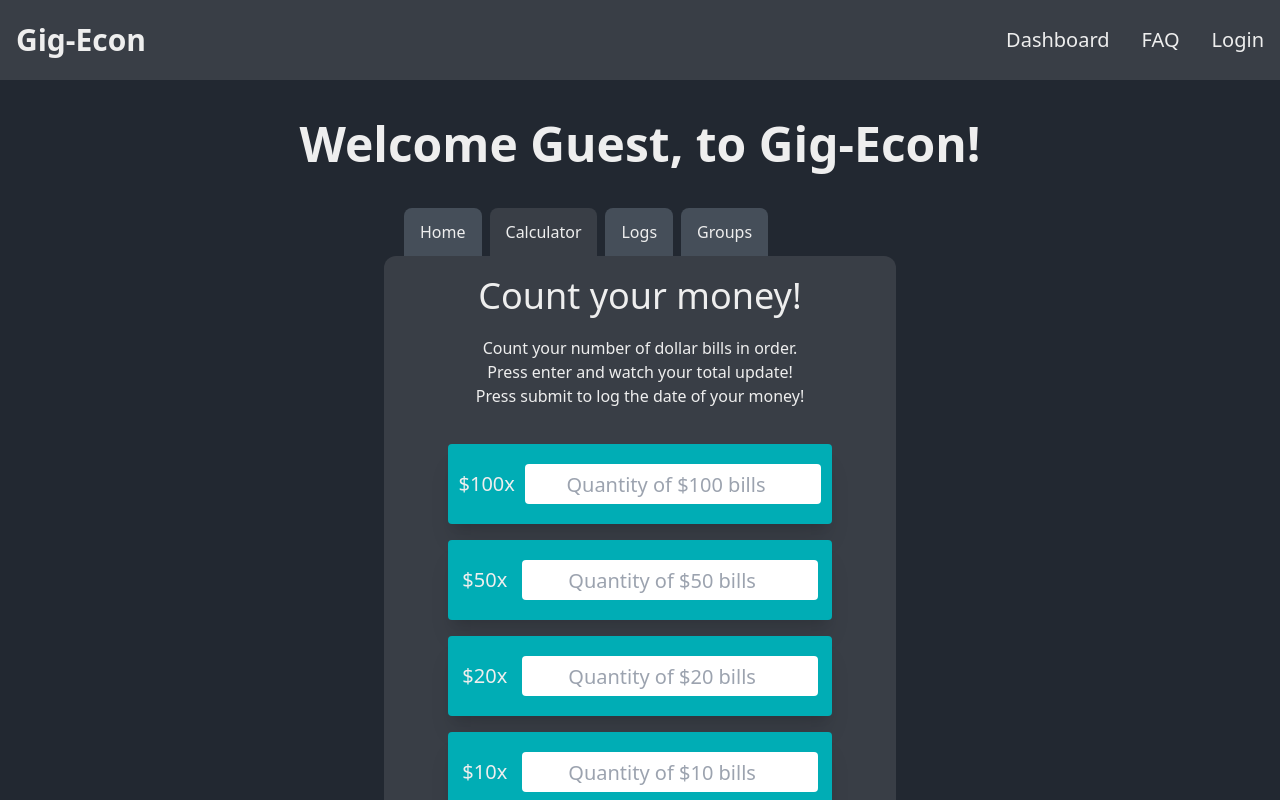
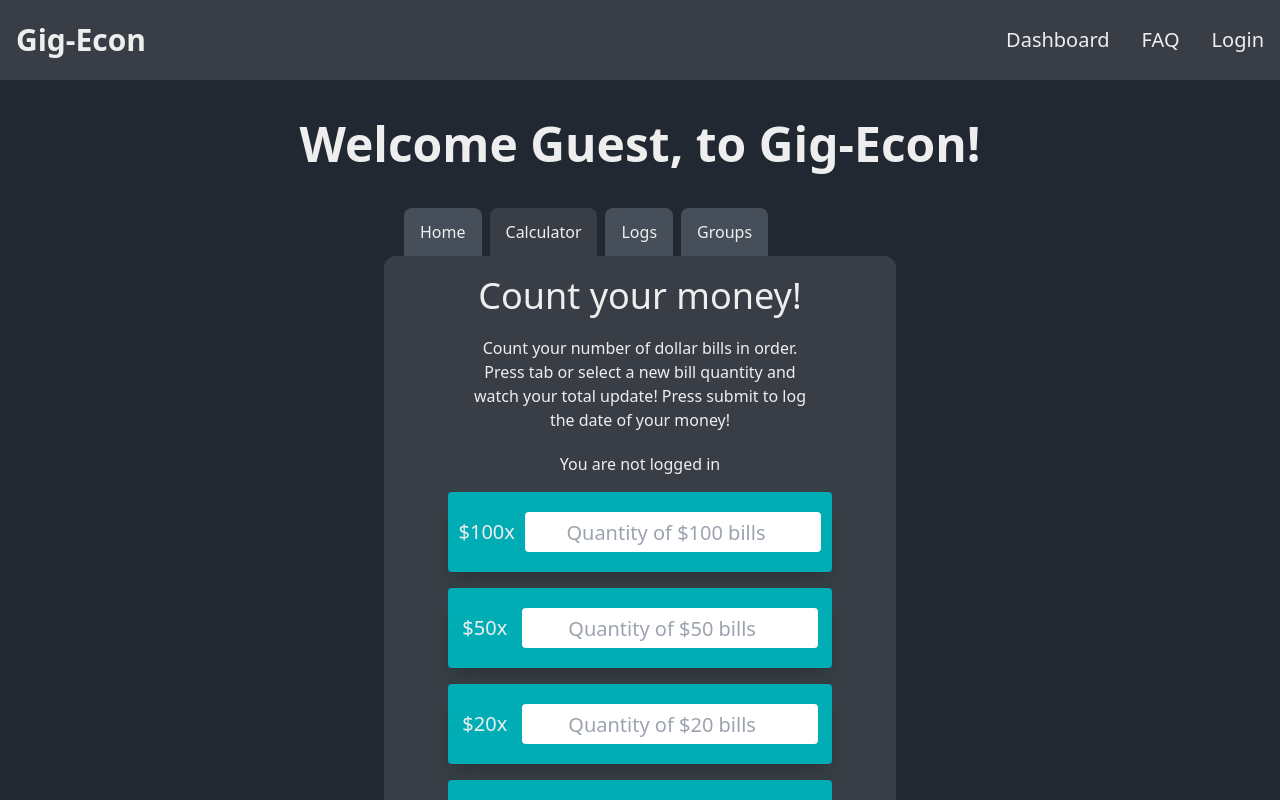
Before and after one commit to Nealium104/gig-econ, a Next.js app: page / in a window 1280 px wide. Both pictures are taken after a click on the button "Calculator". Shown: the top 800 px of the page. Built offline with nearby package versions, Linux system fonts and the light colour scheme; no server answers.

Commit message:
edited description and provided a logged in message above the calculator

```diff
--- a/src/components/InputForm.js
+++ b/src/components/InputForm.js
@@ -51,7 +51,8 @@ export default function InputForm() {
         <div className="w-96">
           <form className="" id="transaction-form" onSubmit={handleSubmit}>
             <h2 className="justify-center text-secondary text-4xl">Count your money!</h2>
-            <p className="rounded-lg p-5">Count your number of dollar bills in order. Press enter and watch your total update! Press submit to log the date of your money!</p>
+            <p className="rounded-lg p-5">Count your number of dollar bills in order. Press tab or select a new bill quantity and watch your total update! Press submit to log the date of your money!</p>
+            <span>You are {user ? 'logged in' : 'not logged in'}</span>
             <div className='w-full'>
               <div className='my-4 w-full flex justify-evenly items-center h-20 bg-primary-100 rounded shadow-xl transition duration-150 focus-within:scale-110'>
                 <label className="text-xl h-10 flex items-center" htmlFor="100">$100x</label>
```
